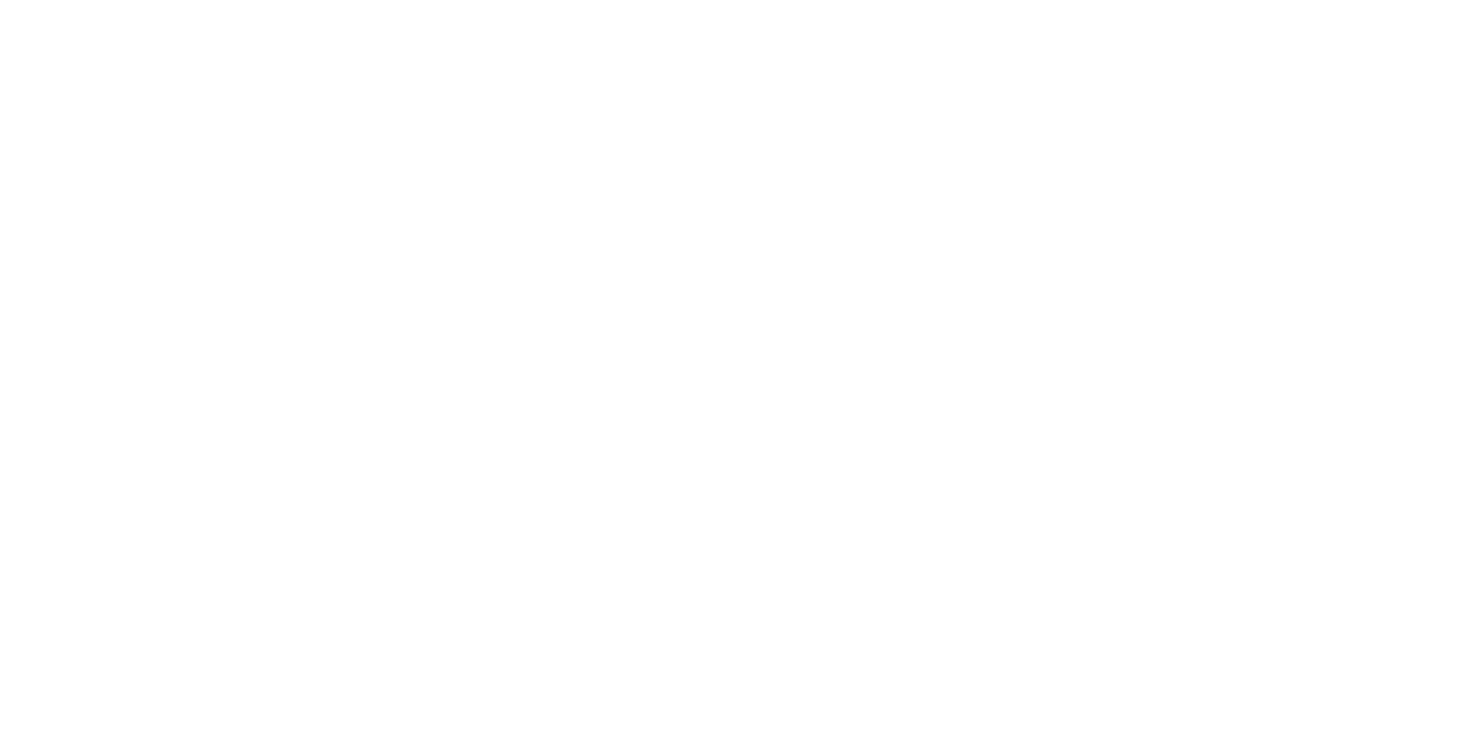
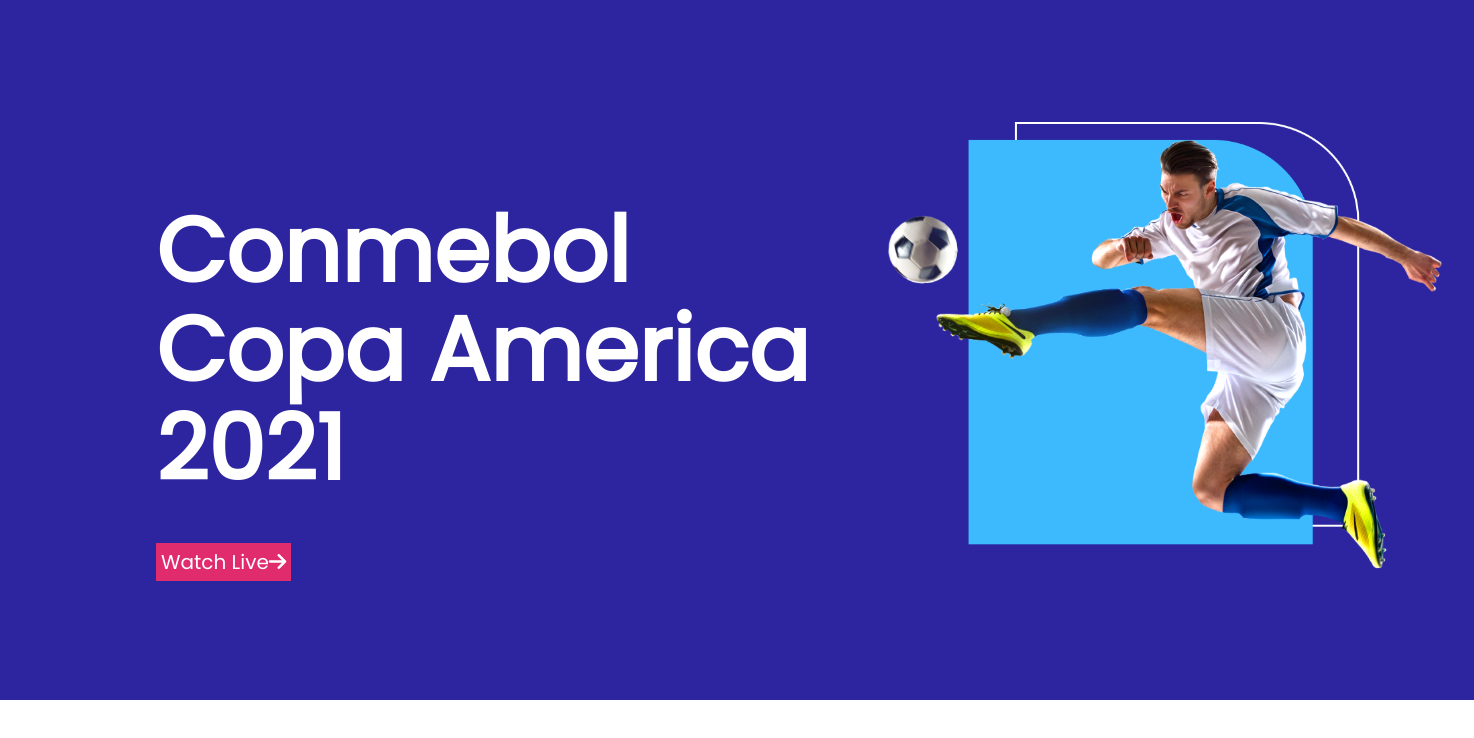
Before and after one commit to rinanasir/responsive-football, a plain HTML site: page index.html in a window 1280 px wide. Shown: the whole page, 1474 px wide, since content can reach past the window. Drawn offline with Linux system fonts and the light colour scheme.

Commit message:
done with first section

```diff
--- a/index.html
+++ b/index.html
@@ -8,10 +8,28 @@
     <title>Responsive Football</title>
     <!-- stylesheet -->
     <link rel="stylesheet" href="style.css">
+
+    <!-- font awesome -->
+    <script src="https://kit.fontawesome.com/20f5cd6220.js" crossorigin="anonymous"></script>
 </head>
 
 <body>
+    <header>
 
+    </header>
+    <main>
+        <!-- first section starts -->
+        <section class="container">
+            <div class="website-title">
+                <h1>Conmebol Copa America 2021</h1>
+                <a class="anchor" href="https://www.youtube.com/">Watch Live<i class="fas fa-arrow-right"></i></a>
+            </div>
+            <div class="banner">
+                <img src="images/banner.png" alt="A man playing with a ball">
+            </div>
+        </section>
+        <!-- first section ends -->
+    </main>
 </body>
 
 </html>
--- a/style.css
+++ b/style.css
@@ -0,0 +1,46 @@
+/* font poppin */
+@import url('https://fonts.googleapis.com/css2?family=Poppins&display=swap');
+
+/* common styles */
+body{
+    font-family: 'Poppins', sans-serif;
+    margin: 0;
+}
+
+.container{
+    display: flex;
+    background-color: #2D25A0;
+    width: 1474px;
+    height: 700px;
+    justify-content: space-between;
+    align-items: center;
+}
+.website-title{
+    color: #FFFFFF;
+    font-weight: 700px;
+    font-size: 60px;
+    padding-left: 156px;
+    margin-top: 40px;
+    line-height: 99px;
+}
+h1{
+    padding-bottom: 0;
+    margin-bottom: 0;
+}
+.website-title a{
+    text-decoration: none;
+    color: #FFFFFF;
+    background-color: #E02C6D;
+    font-size: 20px;
+    width: 40px;
+    height: 44px;
+    padding: 5px;
+}
+.anchor:hover{
+    background-color: #e0d42c6b;
+}
+.banner img{
+    width: 560px;
+    height: 450px;
+    padding-right: 30px;
+}
```
